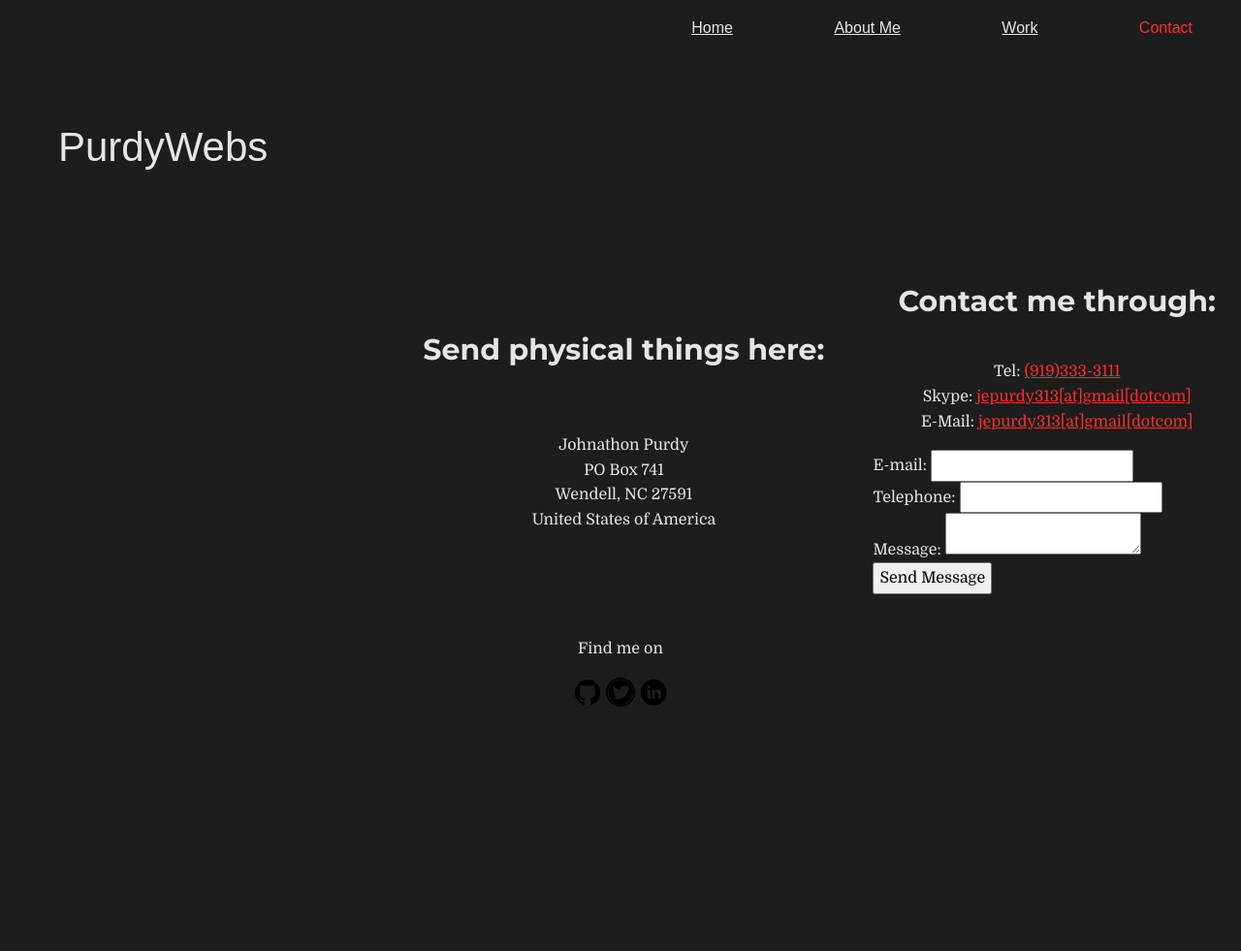
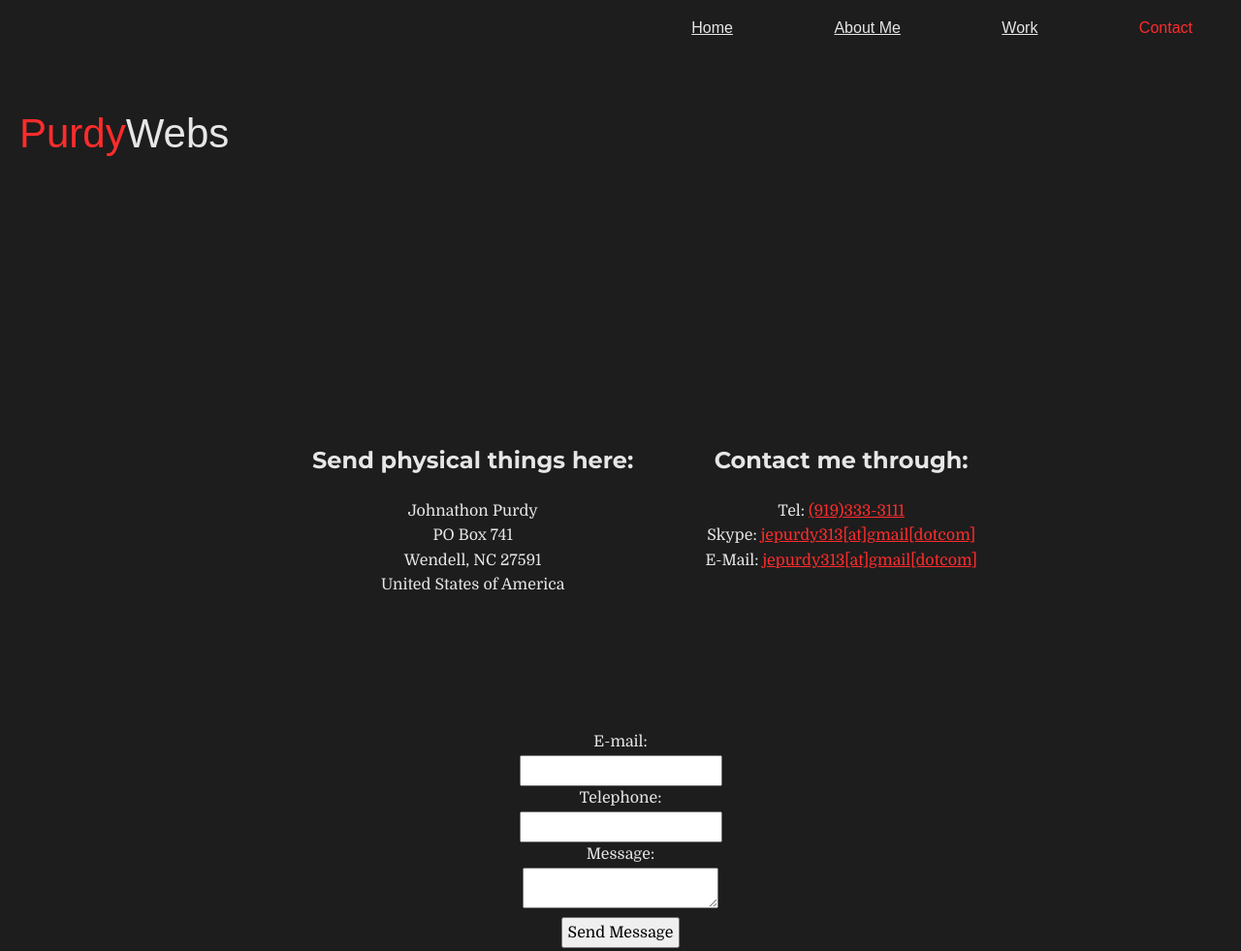
Before and after one commit to jepurdy313/JP-Portoflio, a plain HTML site: page contact.html in a window 1280 px wide. Shown: the top 981 px of the page at 97% size. Before the commit the page ends 800 px from the top, so only its background shows below. Drawn offline with nearby package versions, Linux system fonts and the light colour scheme; a web font is replaced by a local one.

Commit message:
Bugfix and Code Overhaul
Fixed Navbar wrapping issue and logo styling for pages [typos & code ordering issues]:
/index.html
/about.html
/work.html
/contact.html

Specific Changes:
[/work.html]
-Added class to grid title for specific sytling

[/contact.html]
-Removed unneeded line breaks
-changed headers from h1 to h2
-Added section element to act as parent element for contact page body
-Removed contact form from 'contact__info' <div> and placed in parent <section>

[/styles.css]
-Adjusted styling for Navbar to fix wrapping issue
-Typo fixes
-Adjusted logo styling for navbar fix
-Added styling for a new class: .personal__info
-Adjusted stylings for .address and .contact__info

[/style.production.css]
-Updated file to coinside with changes to /styles.css

```diff
--- a/CSS/style.production.css
+++ b/CSS/style.production.css
@@ -35,7 +35,7 @@ body {
   line-height: 1.6;
 }
 
-.title__red {
+.logo__red {
   color: #ff2c2c;
 }
 
@@ -98,9 +98,8 @@ a:active {
 }
 
 .logo {
-  float: left;
   font-size: 42px;
-  padding: 60px;
+  padding: 20px;
   font-family: 'Baumans', sans-serif;
 }
 
@@ -112,8 +111,9 @@ a:active {
 .nav-list {
   list-style-type: none;
   text-align: right;
-  width: 100%;
+  width: auto;
   margin: right;
+  white-space: nowrap;
 }
 
 .nav-list li {
@@ -269,31 +269,51 @@ button:focus {
   animation: 10s leaves__color--dark infinite alternate linear;
 }
 
+.personal__info {
+  text-align: center;
+  margin: auto;
+  width: 100%;
+}
+
 .address {
-  float: left;
-  margin-left: 50px;
-  display: -webkit-box;
-  display: -ms-flexbox;
-  display: flex;
+  margin: 0 30px 0 50px;
+  display: inline-block;
   -webkit-box-orient: vertical;
   -webkit-box-direction: normal;
   -ms-flex-flow: column;
   flex-flow: column;
   text-align: center;
-  padding: 50px;
+  padding: 20px;
   vertical-align: top;
+  -ms-flex-negative: 1;
+  flex-shrink: 1;
 }
 
 .contact__info {
-  display: -webkit-box;
-  display: -ms-flexbox;
-  display: flex;
+  display: inline-block;
+  -ms-flex-flow: column;
   -webkit-box-orient: vertical;
   -webkit-box-direction: normal;
-  -ms-flex-flow: column;
   flex-flow: column;
   text-align: center;
+  padding: 20px;
+}
+
+.contact__info--container {
+  text-align: center;
+}
+
+.contact__form {
+  padding: 100px 0 0;
+  width: 200px;
+  clear: both;
+  text-align: center;
   margin: auto;
+}
+
+.contact_form input {
+  width: 100%;
+  clear: both;
 }
 
 form {
@@ -309,6 +329,10 @@ input {
 }
 
 /* grid fallback */
+.grid__title {
+  padding: 0 0 0 30px;
+}
+
 .grid__item {
   display: inline-block;
   width: 33%;
--- a/CSS/styles.css
+++ b/CSS/styles.css
@@ -33,7 +33,7 @@ body {
   line-height: 1.6;
 }
 
-.title__red {
+.logo__red {
   color: var(--red);
 }
 
@@ -85,9 +85,8 @@ a:active {
 }
 
 .logo {
-  float: left;
   font-size: 42px;
-  padding: 60px;
+  padding: 20px;
   font-family: 'Baumans', sans-serif;
 }
 
@@ -99,8 +98,9 @@ a:active {
 .nav-list {
   list-style-type: none;
   text-align: right;
-  width: 100%;
+  width: auto;
   margin: right;
+  white-space: nowrap;
 }
 
 .nav-list li {
@@ -223,21 +223,45 @@ button:focus {
   animation: 10s leaves__color--dark infinite alternate linear;
 }
 
+.personal__info {
+  text-align: center;
+  margin: auto;
+  width: 100%;
+}
+
 .address {
-  float: left;
-  margin-left: 50px;
-  display: flex;
+  margin: 0 30px 0 50px;
+  display: inline-block;
   flex-flow: column;
   text-align: center;
-  padding: 50px;
+  padding: 20px;
   vertical-align: top;
+  flex-shrink: 1;
 }
 
 .contact__info {
-  display: flex;
+  display: inline-block;
+  -ms-flex-flow: column;
   flex-flow: column;
   text-align: center;
+  padding: 20px;
+}
+
+.contact__info--container {
+  text-align: center;
+}
+
+.contact__form {
+  padding: 100px 0 0;
+  width: 200px;
+  clear: both;
+  text-align: center;
   margin: auto;
+}
+
+.contact_form input {
+  width: 100%;
+  clear: both;
 }
 
 form {
@@ -253,6 +277,10 @@ input {
 }
 
 /* grid fallback */
+.grid__title {
+  padding: 0 0 0 30px;
+}
+
 .grid__item {
   display: inline-block;
   width: 33%;
--- a/contact.html
+++ b/contact.html
@@ -12,8 +12,7 @@
 <body>
 <header class="page-header">
     <div>
-    <!--Logo!-->
-    <p class="logo"><span class="logo__red">Purdy</span>Webs</p>
+      <!--Logo - Replace with Image??!-->
       <nav class="navigation page-header__item">
         <ul role="menubar" class="nav-list page-header__item">
           <li role="presentation"><a href="index.html" role="menuitem" class="nav-list__item">Home</a></li>
@@ -22,33 +21,33 @@
           <li role="presentation"><a href="contact.html" role="menuitem" class="nav-list__item nav-list__item--active">Contact</a></li>
         </ul>
       </nav>
+      <p class="logo"><span class="logo__red">Purdy</span>Webs</p>
     </div>
 </header>
 <br />
+<section class="personal__info">
   <div class="address">
-  <h1 class="address__header">
+  <h2 class="address__header">
     Send physical things here:
-  </h1>
-  <br />
+  </h2>
   <p>
     Johnathon Purdy<br />
     PO Box 741<br />
     Wendell, NC 27591<br />
     United States of America<br />
-    <br />
   </p>
 </div>
 <div class="contact__info">
-    <h1>
+    <h2>
       Contact me through:
-    </h1>
+    </h2>
      <p class="contact__info--container">
       Tel: <a href="tel:9193333111" class="tel" aria-label="Telephone number: 9 1 9. 3 3 3. 3 1 1 1">(919)333-3111</a><br />
       Skype: <a href="skype:jepurdy313@gmail.com" class="skype">jepurdy313[at]gmail[dotcom]</a><br />
       E-Mail: <a href="mailto:jepurdy313@gmail.com" class="email">jepurdy313[at]gmail[dotcom]</a><br />
     </p>
-
-    <form action="" method="post" id="contact-form" class="contact__form">
+  </div>
+  <form action="#" method="post" id="contact-form" class="contact__form">
     <label class="standard-label" for="contact-email">E-mail: </label>
     <input type="email" id="contact-email" required><br />
 
@@ -60,7 +59,7 @@
 
     <input type="submit" value="Send Message">
   </form>
-</div>
+</section>
   <footer class="page-footer">
     <div>
       <p>Find me on</p>
```
Also changed, not shown: about.html (+2 -2 lines), index.html (+1 -1 lines), work.html (+3 -4 lines). Lines whose indentation alone changed are shown as unchanged.
